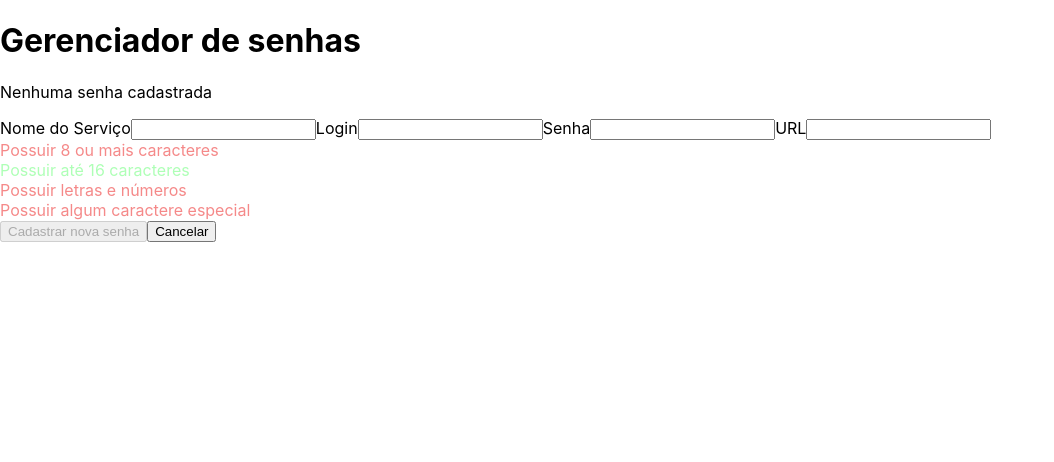
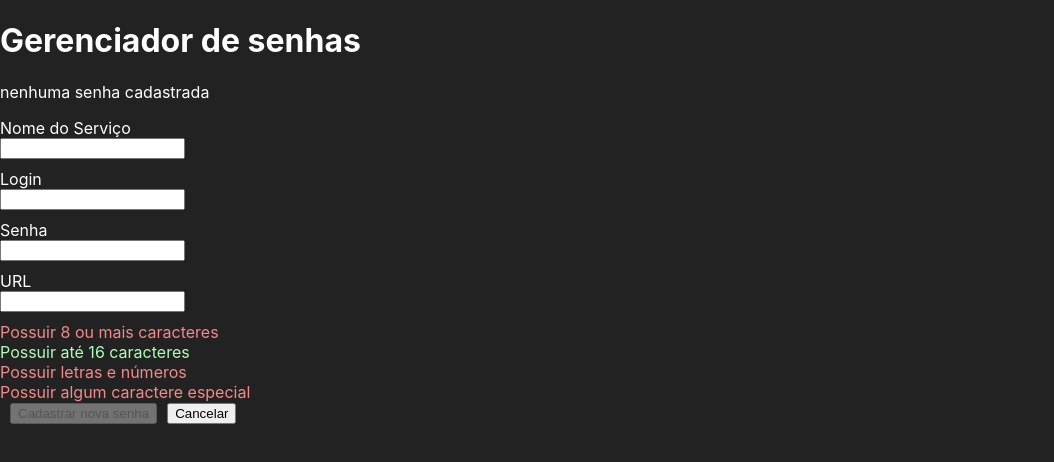
Before and after one commit to OliveiraBruno24/Password-Manager, a React (Vite) app: page / in a window 1280 px wide. Both pictures are taken after a click on the button "Cadastrar nova Senha". Shown: the top 462 px of the page, without its empty margins (0-1054 px from the left). Built offline with nearby package versions, Linux system fonts and the light colour scheme.

Commit message:
esse ai fritou meu cerebro :/

```diff
--- a/src/App.css
+++ b/src/App.css
@@ -5,3 +5,76 @@
 .invalid-password-check {
   color: #f58989;
 }
+
+input {
+  display: block;
+  max-width: 50%;
+}
+
+div {
+  display: block;
+}
+
+.form-container {
+  margin: 0;
+  width: 400px;
+}
+
+.container {
+  display: flex;
+  flex-wrap: wrap;
+  gap: 10px;
+  margin-right: 500px;
+}
+
+.card {
+  background-color: #64a5d7;
+  border: 1px solid black;
+  border-radius: 8px;
+  color: black;
+  flex: 1 0 calc(50% - 10px);
+  margin-bottom: 5px;
+  margin-top: 10px;
+  padding: 10px;
+}
+
+.card:nth-child( even ) {
+  background-color: #e0e0e0;
+}
+
+body {
+  background-color: #222;
+  color: white;
+}
+
+form {
+  margin: 20px;
+}
+
+label {
+  display: block;
+  margin-bottom: 10px;
+}
+
+button {
+  margin-left: 10px;
+}
+
+.servico-info {
+  border-top: 1px solid white;
+  margin-top: 20px;
+  padding-top: 10px;
+}
+
+.servico-info div {
+  margin-bottom: 10px;
+}
+
+.servico-info a {
+  color: white;
+  text-decoration: none;
+}
+
+span {
+  display: inline;
+}
--- a/src/App.tsx
+++ b/src/App.tsx
@@ -7,16 +7,26 @@ import { NewPassword } from './components/NewPassword';
 
 function App() {
   const [showForm, setShowForm] = useState(false);
+  const [passwordsRegistered, setPasswordsRegistered] = useState(false);
+
+  const handlePasswordRegistered = () => {
+    setPasswordsRegistered(true);
+  };
 
   return (
     <div>
-      <Header />
-      { showForm
-        ? <Form cancelClick={ () => setShowForm(false) } />
-        : <NewPassword
-            clickPassword={ () => setShowForm(true) }
-            buttonName="Cadastrar nova Senha"
-        />}
+      <Header passwordsRegistered={ passwordsRegistered } />
+      { showForm ? (
+        <Form
+          cancelClick={ () => setShowForm(false) }
+          onPasswordRegistered={ handlePasswordRegistered }
+        />
+      ) : (
+        <NewPassword
+          clickPassword={ () => setShowForm(true) }
+          buttonName="Cadastrar nova Senha"
+        />
+      )}
     </div>
   );
 }
--- a/src/components/Form.tsx
+++ b/src/components/Form.tsx
@@ -1,17 +1,19 @@
 import { useState } from 'react';
 import { ServicoTypes } from './type';
 
+import '../App.css';
+
 type FormProps = {
-  cancelClick: () => void
+  cancelClick: () => void,
+  onPasswordRegistered: () => void
 };
 
-export function Form({ cancelClick }: FormProps) {
+export function Form({ cancelClick, onPasswordRegistered }: FormProps) {
   const [nomeServico, setNomeServico] = useState('');
   const [login, setLogin] = useState('');
   const [senha, setSenha] = useState('');
   const [exibirSenha, setExibirSenha] = useState(false);
   const [URL, setUrl] = useState('');
-  const [cadastrado, setCadastrado] = useState(false);
   const [servicosCadastrados, setServicosCadastrados] = useState<Array<ServicoTypes>>([]);
 
   const tamanhoMinimo = senha.length >= 8;
@@ -32,19 +34,12 @@ export function Form({ cancelClick }: FormProps) {
     return condition ? 'valid-password-check' : 'invalid-password-check';
   };
 
-  const handleMostrarSenha = () => {
-    setExibirSenha(!exibirSenha);
-  };
+  // const handleMostrarSenha = () => {
+  //   setExibirSenha(!exibirSenha);
+  // };
 
-  const linkDoServico = () => {
-    return (
-      <a href={ URL } target="_blank" rel="noopener noreferrer">
-        {nomeServico}
-      </a>
-    );
-  };
-
-  const handleCadastrarClick = () => {
+  const handleCadastrarClick = (event:React.FormEvent<HTMLFormElement>) => {
+    event.preventDefault();
     if (nomeServico !== '') {
       const novoServico = {
         nome: nomeServico,
@@ -53,9 +48,13 @@ export function Form({ cancelClick }: FormProps) {
         url: URL,
       };
       setServicosCadastrados([...servicosCadastrados, novoServico]);
-      setCadastrado(true);
-    } else {
-      setCadastrado(false);
+
+      setLogin('');
+      setNomeServico('');
+      setSenha('');
+      setUrl('');
+
+      onPasswordRegistered(); // muda para true, pq agr tem cadastro ativo
     }
   };
 
@@ -74,7 +73,7 @@ export function Form({ cancelClick }: FormProps) {
   };
 
   return (
-    <>
+    <form className="form-container" onSubmit={ handleCadastrarClick }>
       <label htmlFor="nome">
         Nome do Serviço
         <input
@@ -82,6 +81,7 @@ export function Form({ cancelClick }: FormProps) {
           type="text"
           name="Nome do Serviço"
           onChange={ handleInputChange }
+          value={ nomeServico }
         />
       </label>
       <label htmlFor="login">
@@ -92,6 +92,7 @@ export function Form({ cancelClick }: FormProps) {
           name="Login"
           required
           onChange={ handleInputChange }
+          value={ login }
         />
       </label>
       <label htmlFor="senha">
@@ -102,6 +103,7 @@ export function Form({ cancelClick }: FormProps) {
           name="Senha"
           required
           onChange={ handleInputChange }
+          value={ senha }
         />
       </label>
       <label htmlFor="URL">
@@ -111,6 +113,7 @@ export function Form({ cancelClick }: FormProps) {
           type="text"
           name="URL"
           onChange={ handleInputChange }
+          value={ URL }
         />
       </label>
       <div className={ validacaoDaSenha(senha.length >= 8) }>
@@ -126,27 +129,32 @@ export function Form({ cancelClick }: FormProps) {
         Possuir algum caractere especial
       </div>
       <button
+        type="submit"
         disabled={ !buttonEnabled }
-        onClick={ handleCadastrarClick }
       >
         Cadastrar nova senha
       </button>
 
       <button onClick={ cancelClick }>Cancelar</button>
-
-      {cadastrado && (
-        <>
-          <div>
-            {login}
-          </div>
-          <div>
-            {senha}
-          </div>
-          <div>
-            { linkDoServico() }
-          </div>
-        </>
-      )}
-    </>
+      <div className="container">
+        { servicosCadastrados.length > 0 ? (
+          <>
+            <div>
+              {servicosCadastrados.map((servico, index) => (
+                <div className="card" key={ index }>
+                  <div>{servico.login}</div>
+                  <div>{servico.senha}</div>
+                  <a href={ servico.url ?? '' } target="_blank" rel="noopener noreferrer">
+                    {servico.nome}
+                  </a>
+                </div>
+              )) }
+            </div>
+            <div />
+          </>
+        )
+          : null}
+      </div>
+    </form>
   );
 }
--- a/src/components/Header.tsx
+++ b/src/components/Header.tsx
@@ -1,11 +1,23 @@
-export function Header() {
+import { useState } from 'react';
+import PropTypes from 'prop-types';
+
+type HeaderProps = {
+  passwordsRegistered: boolean;
+};
+
+export function Header({ passwordsRegistered }: HeaderProps) {
   return (
     <>
+
       <h1>
         Gerenciador de senhas
       </h1>
-      <p>Nenhuma senha cadastrada</p>
+      {passwordsRegistered ? '' : <p>nenhuma senha cadastrada</p>}
+      {/* passwordsRegistered === false? então renderiza o <p>nenhuma senha cadastrada</p> */}
     </>
-
   );
 }
+
+// context api
+
+// tenho que fazer a msg sumir quando clico no botão e cadastro um novo serviço
```
